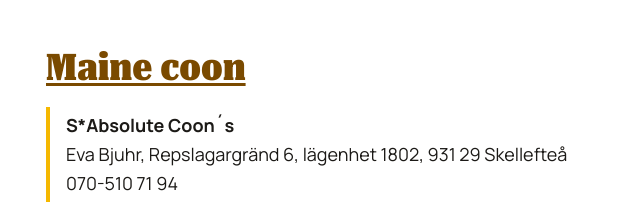
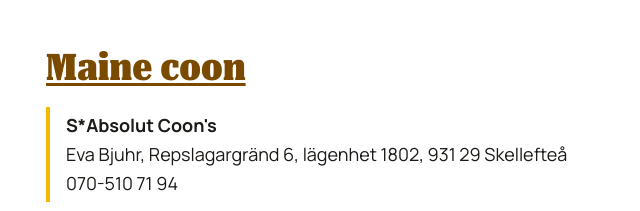
Before and after one commit to sarahallgren/solkatten, a plain HTML site: page webbplats/skaffa-katt/vara-uppfodare/index.html in a window 1280 px wide. Shown: the part 1214-1425 px from the top of the page, 18-658 px from the left. Drawn offline with Linux system fonts and the light colour scheme.

Commit message:
Uppdatera färdig webbplats och bilder [skip ci]

```diff
--- a/webbplats/skaffa-katt/vara-uppfodare/index.html
+++ b/webbplats/skaffa-katt/vara-uppfodare/index.html
@@ -57,7 +57,7 @@
 
 <h2><a href="https://www.sverak.se/kattraser/maine-coon/">Maine coon</a></h2>
 <ul class="uppfodare">
-  <li><strong>S*Absolute Coon´s</strong><br>Eva Bjuhr, Repslagargränd 6, lägenhet 1802, 931 29 Skellefteå<br>070-510 71 94</li>
+  <li><strong>S*Absolut Coon's</strong><br>Eva Bjuhr, Repslagargränd 6, lägenhet 1802, 931 29 Skellefteå<br>070-510 71 94</li>
   <li><strong>SE*Wikslynks</strong><br>Oksana Romashkina, Finnforsvägen 35, 936 32 Boliden<br>070-233 18 08 · <a href="mailto:oksanaromashkina@hotmail.com">oksanaromashkina@hotmail.com</a></li>
 </ul>
 
```
